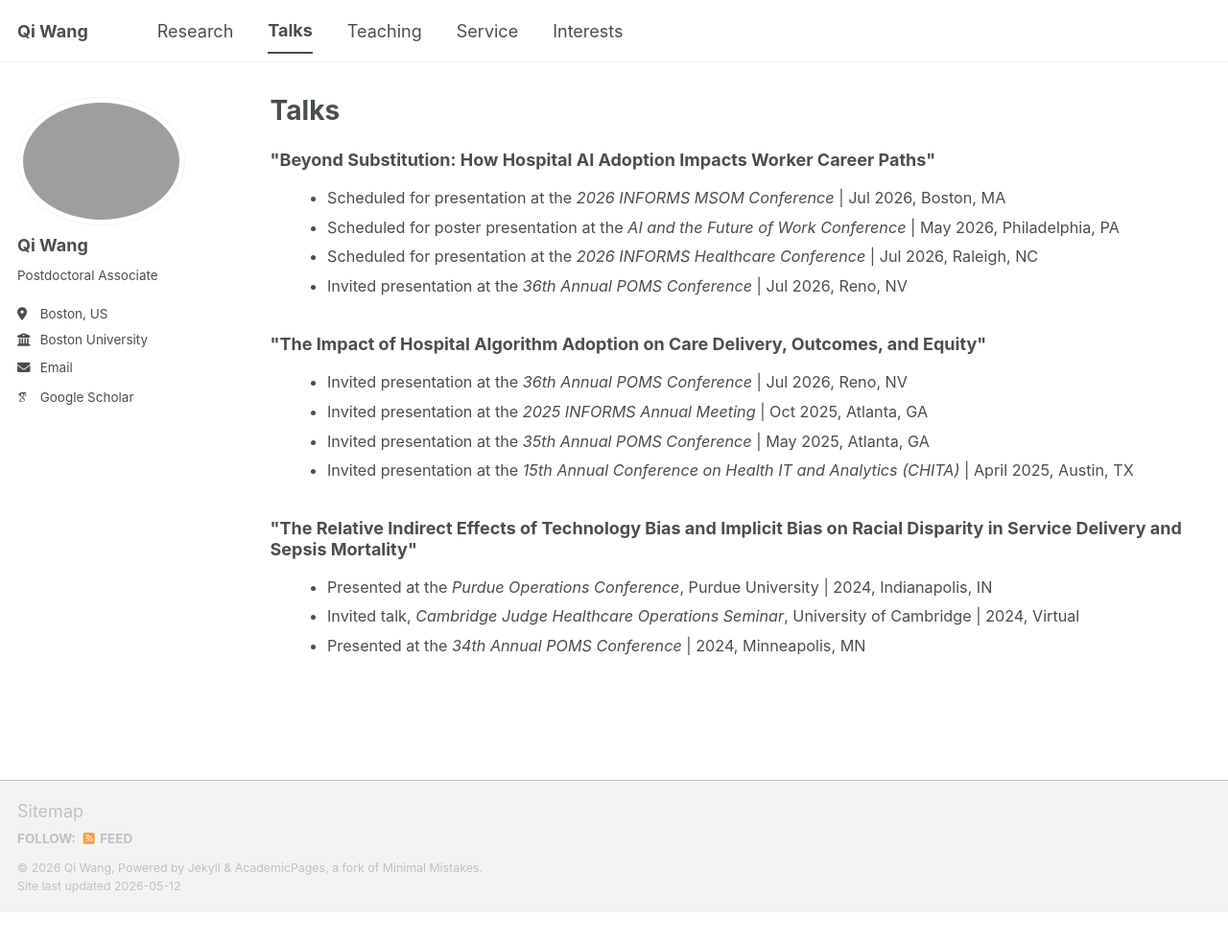
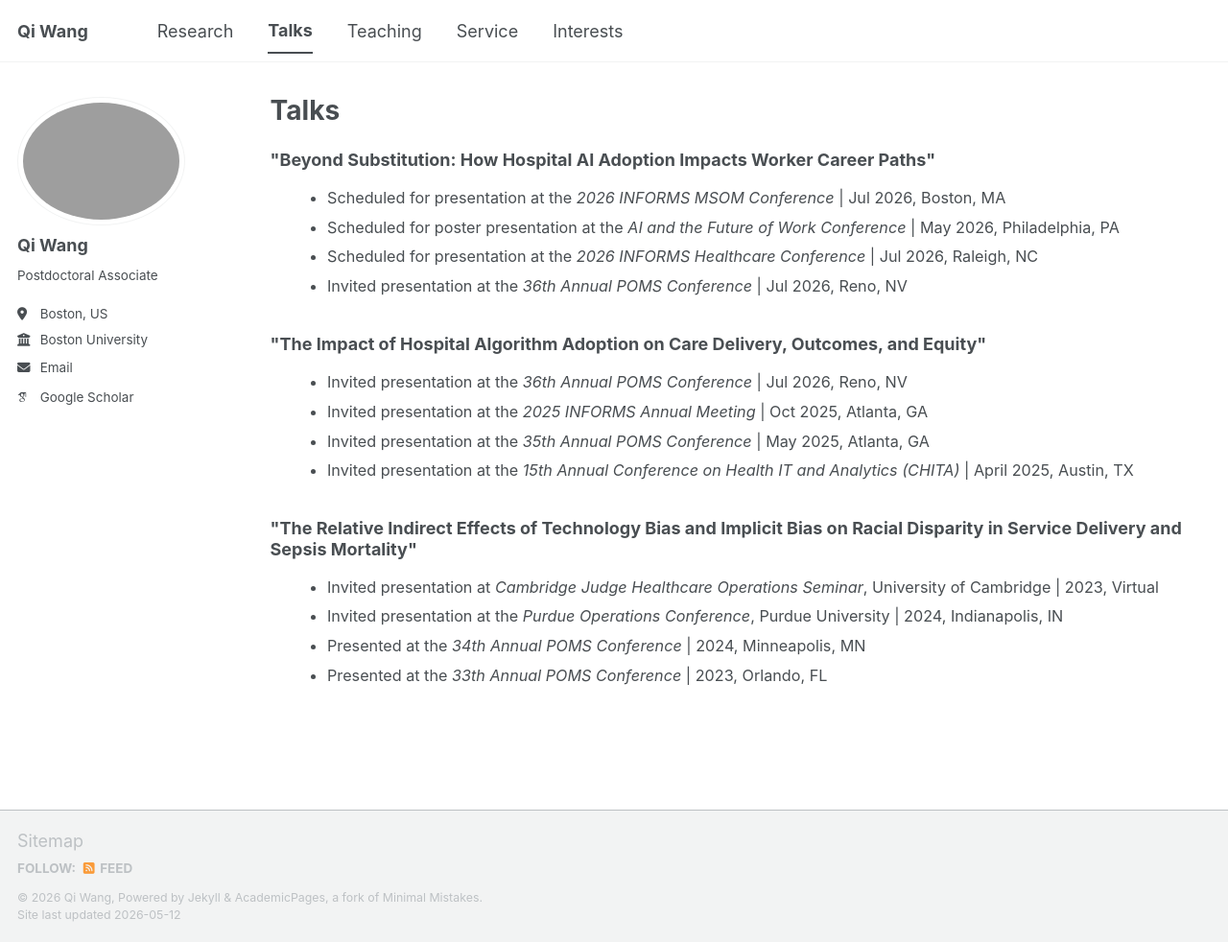
Before and after one commit to qiwang-katherine/qiwang-katherine.github.io, a Jekyll site: the page built from _pages/talks.html, in a window 1280 px wide and 982 px high. Shown: the whole window at 96% size. Built offline with Jekyll 4.4.1, drawn with Linux system fonts in a browser that asks for light colours; some web fonts are replaced; a script bundle is joined from its source files by our own code; library files that are not in the unit come from our copies.

Commit message:
Update talks.html

```diff
--- a/_pages/talks.html
+++ b/_pages/talks.html
@@ -36,9 +36,11 @@ author_profile: true
 <h3 class="talk-paper-title">"The Relative Indirect Effects of Technology Bias and Implicit Bias on Racial Disparity in Service Delivery and Sepsis Mortality"</h3>
 
 <ul class="talk-list">
-  <li>Presented at the <i>Purdue Operations Conference</i>, Purdue University | 2024, Indianapolis, IN</li>
-  <li>Invited talk, <i>Cambridge Judge Healthcare Operations Seminar</i>, University of Cambridge | 2024, Virtual</li>
+  <li>Invited presentation at <i>Cambridge Judge Healthcare Operations Seminar</i>, University of Cambridge | 2023, Virtual</li>
+  <li>Invited presentation at the <i>Purdue Operations Conference</i>, Purdue University | 2024, Indianapolis, IN</li>
   <li>Presented at the <i>34th Annual POMS Conference</i> | 2024, Minneapolis, MN</li>
+  <li>Presented at the <i>33th Annual POMS Conference</i> | 2023, Orlando, FL</li>
+
 </ul>
 
 </div>
```
